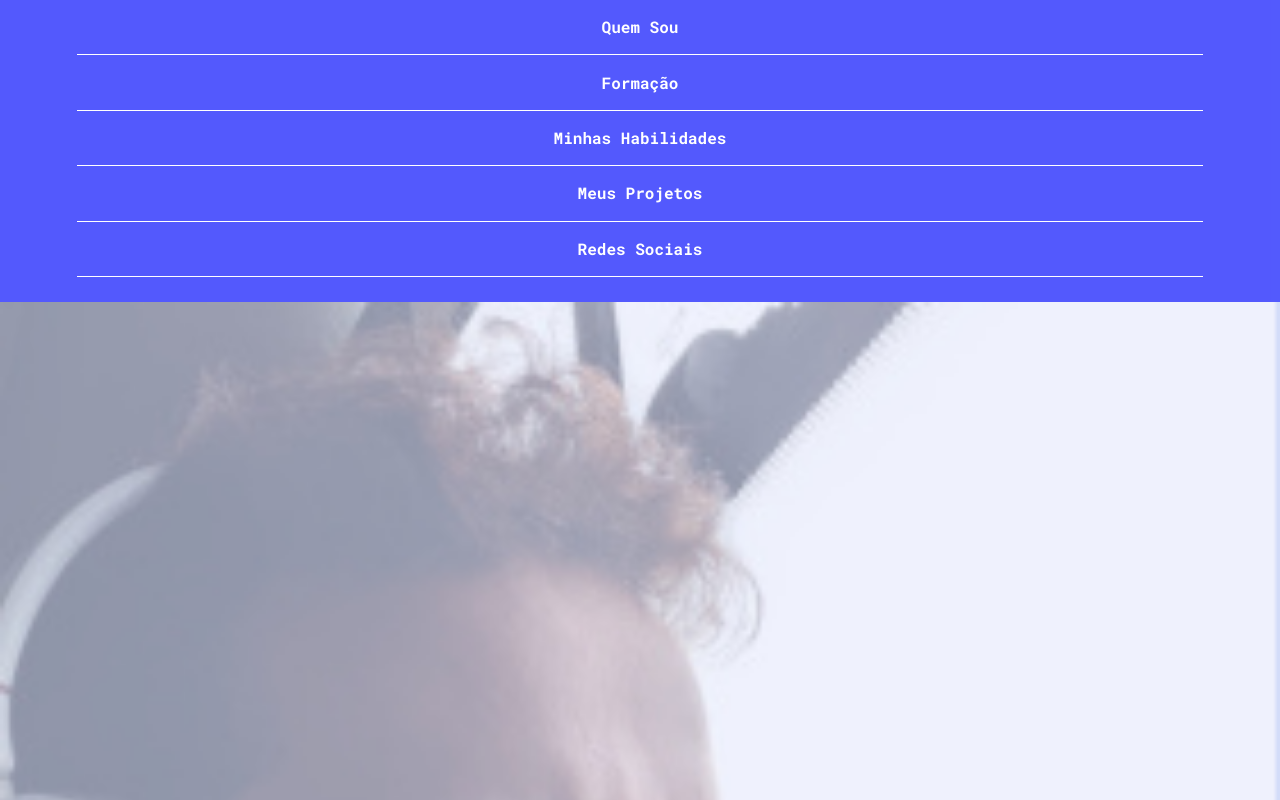
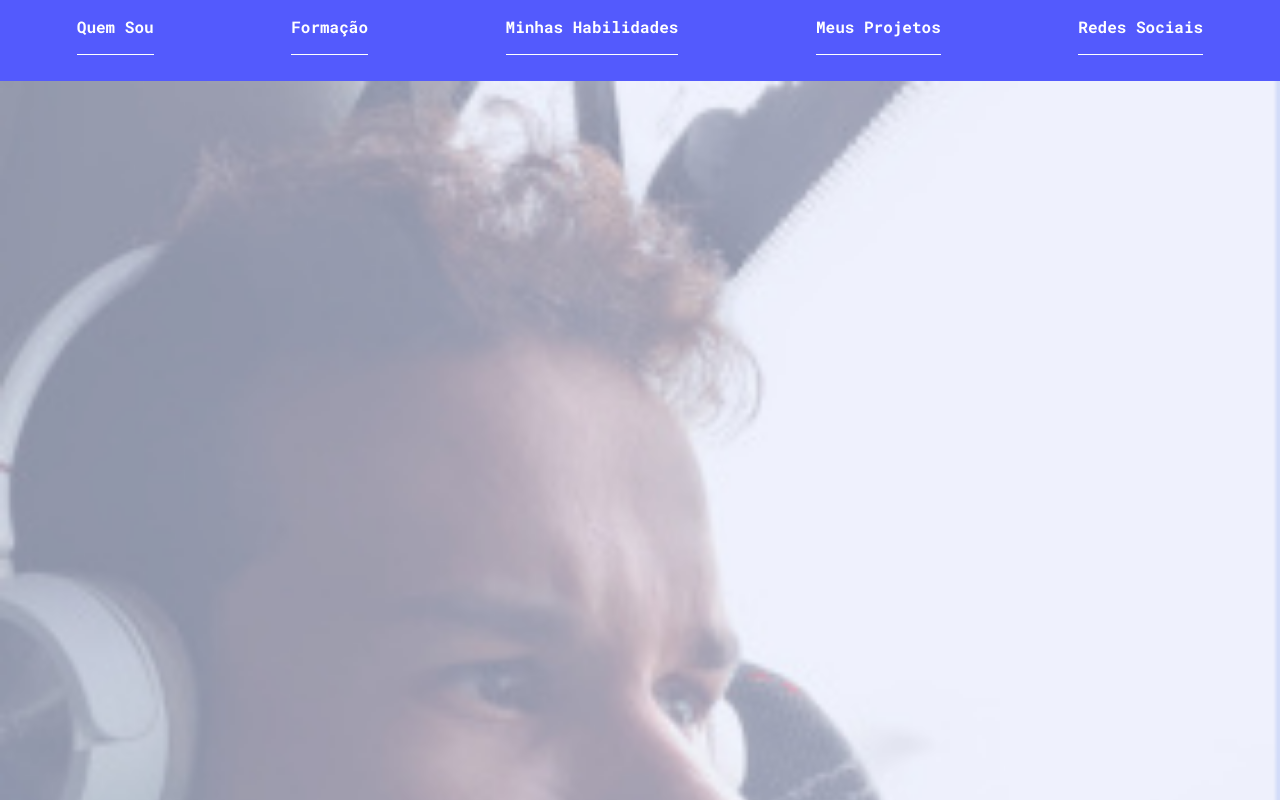
Before and after one commit to diogosfpinto/PaginaProfissional, a plain HTML site: page index.html in a window 1280 px wide. Shown: the top 800 px of the page. Drawn offline with Linux system fonts and the light colour scheme.

Commit message:
added @media to the cabecalho. Now, the header is aligned horizontally

```diff
--- a/css/cabecalho.css
+++ b/css/cabecalho.css
@@ -23,3 +23,16 @@
     padding-bottom: 1.2rem;
     border-bottom: white solid 1px;
 }
+
+@media screen and (min-width: 768px) {
+
+    .cabecalho {
+        position: -webkit-sticky;
+        position: sticky;
+        top: 0;
+    }
+
+    .navegacao__menu {
+        flex-direction: row;
+    }
+}
--- a/index.html
+++ b/index.html
@@ -32,9 +32,6 @@
             <h1 class="quemSou__meuNome">Diogo Pinto</h1>
             <img src="img/perfil.jpg" alt="Selfie do Diogo Pinto" class="quem-sou__foto-perfil">
             <p class="conteudo__texto">Técnico de Suporte em TI e amante de programação web e mobile.</p>
-
-            <!-- <p class="conteudo__texto"> Meus fins de semana são acompanhados por boa música e um ar puro da natureza
-                 no sítio!</p> -->
         </section>
         <section id="formacao" class="conteudo__formacao container">
             <h1 class="conteudo__titulo">Formação</h1>
@@ -44,8 +41,8 @@
         <section id="habilidades" class="conteudo__habilidades container">
             <h1 class="conteudo__titulo">Minhas Habilidades</h1>
             <p class="conteudo__texto">Ultimamente tenho me esforçado em aprender e praticar programação mobile,
-                especificamente com a linguagem Java. Já tive contato com banco de dados SQLite, Firebase,
-                 desenvolvimento de layouts, e arquiteturas como MVVM. A cada dia tenho me dedicado aos estudos deste ramo do desenvolvimento.</p>
+                especificamente com a linguagem Java. <br/> Já tive contato com banco de dados SQLite, Firebase,
+                 desenvolvimento de layouts, e arquiteturas como MVVM. <br/> A cada dia tenho me dedicado aos estudos deste ramo do desenvolvimento.</p>
             <ul class="conteudo__lista-habilidades">
                 <li><img src="img/java.png" alt="Java" class="imagem__lista-habilidades"></li>
                 <li><img src="img/android.png" alt="Android" class="imagem__lista-habilidades"></li>
```
